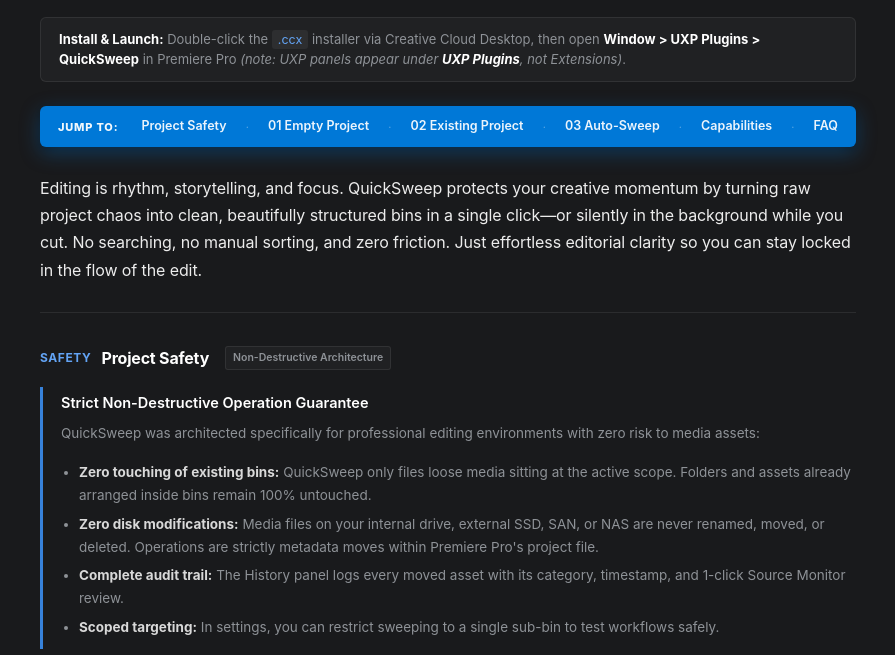
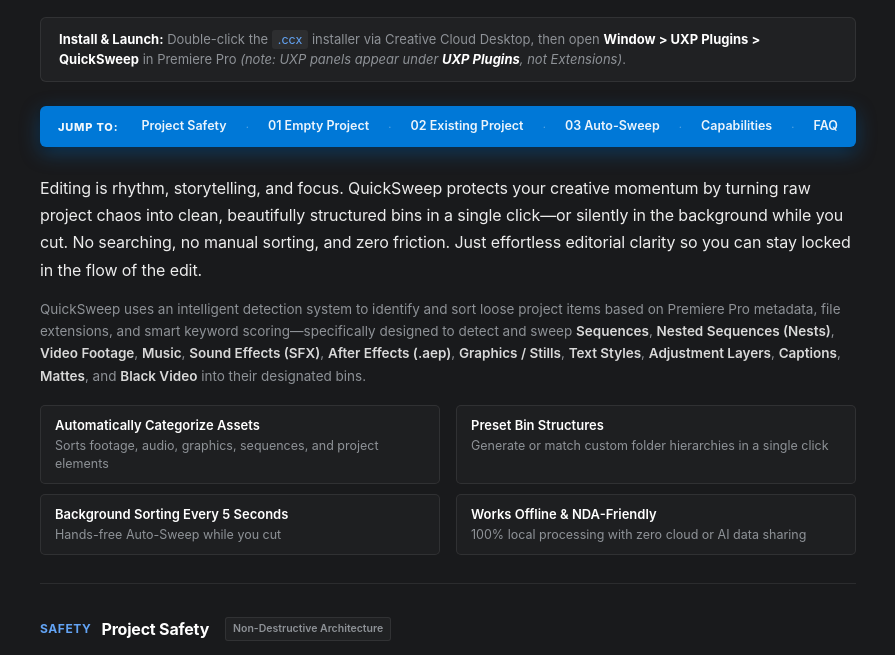
Before and after one commit to BrettRooftop/quicksweep-docs, a plain HTML site: page index.html in a window 1280 px wide. Shown: the part 137-792 px from the top of the page, without its empty margins (192-1087 px from the left). Drawn offline with Linux system fonts and the light colour scheme.

Commit message:
Add overview detection blurb and 4-point feature grid (v0.0.8)

```diff
--- a/index.html
+++ b/index.html
@@ -183,6 +183,43 @@
     .intro-lead strong {
       color: #ffffff;
       font-weight: 600;
+    }
+    .intro-sub {
+      margin-top: 14px;
+      font-size: 13.5px;
+      line-height: 1.65;
+      color: var(--text-muted);
+    }
+    .intro-sub strong {
+      color: var(--text);
+      font-weight: 600;
+    }
+    .intro-features-grid {
+      display: grid;
+      grid-template-columns: repeat(2, 1fr);
+      gap: 10px 16px;
+      margin-top: 18px;
+    }
+    .intro-feature-item {
+      background: rgba(255, 255, 255, 0.025);
+      border: 1px solid var(--border-hairline);
+      border-radius: 5px;
+      padding: 10px 14px;
+      font-size: 12.5px;
+      line-height: 1.45;
+      color: var(--text-muted);
+    }
+    .intro-feature-item strong {
+      display: block;
+      color: var(--text-bright);
+      font-size: 13px;
+      font-weight: 600;
+      margin-bottom: 2px;
+    }
+    @media (max-width: 600px) {
+      .intro-features-grid {
+        grid-template-columns: 1fr;
+      }
     }
 
     /* Open Section Architecture */
@@ -581,6 +618,27 @@
       <p class="intro-lead">
         Editing is rhythm, storytelling, and focus. QuickSweep protects your creative momentum by turning raw project chaos into clean, beautifully structured bins in a single click—or silently in the background while you cut. No searching, no manual sorting, and zero friction. Just effortless editorial clarity so you can stay locked in the flow of the edit.
       </p>
+      <p class="intro-sub">
+        QuickSweep uses an intelligent detection system to identify and sort loose project items based on Premiere Pro metadata, file extensions, and smart keyword scoring—specifically designed to detect and sweep <strong>Sequences</strong>, <strong>Nested Sequences (Nests)</strong>, <strong>Video Footage</strong>, <strong>Music</strong>, <strong>Sound Effects (SFX)</strong>, <strong>After Effects (.aep)</strong>, <strong>Graphics / Stills</strong>, <strong>Text Styles</strong>, <strong>Adjustment Layers</strong>, <strong>Captions</strong>, <strong>Mattes</strong>, and <strong>Black Video</strong> into their designated bins.
+      </p>
+      <div class="intro-features-grid">
+        <div class="intro-feature-item">
+          <strong>Automatically Categorize Assets</strong>
+          Sorts footage, audio, graphics, sequences, and project elements
+        </div>
+        <div class="intro-feature-item">
+          <strong>Preset Bin Structures</strong>
+          Generate or match custom folder hierarchies in a single click
+        </div>
+        <div class="intro-feature-item">
+          <strong>Background Sorting Every 5 Seconds</strong>
+          Hands-free Auto-Sweep while you cut
+        </div>
+        <div class="intro-feature-item">
+          <strong>Works Offline &amp; NDA-Friendly</strong>
+          100% local processing with zero cloud or AI data sharing
+        </div>
+      </div>
     </div>
 
     <!-- SECTION: Project Safety -->
```
